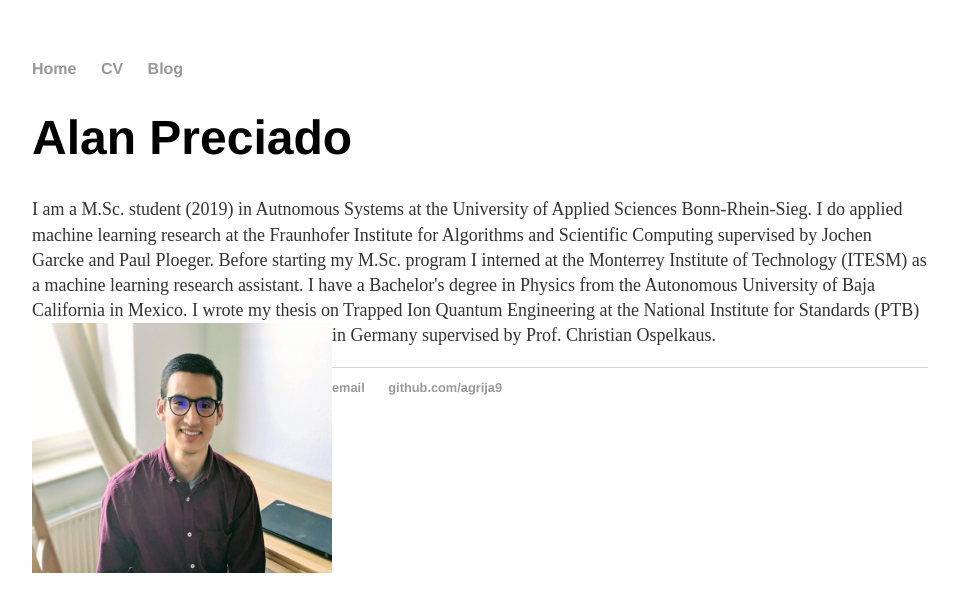
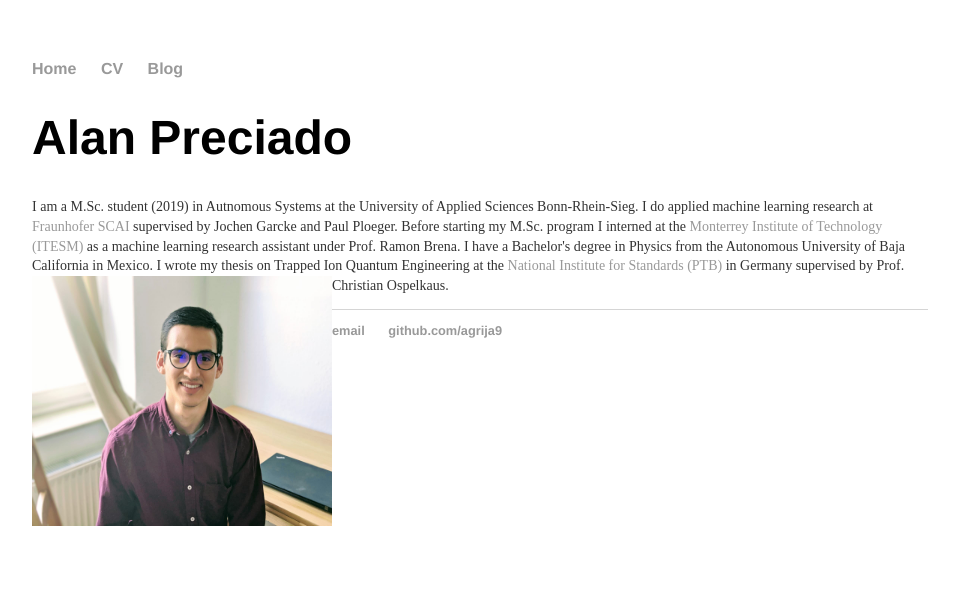
Before and after one commit to agrija9/agrija9.github.io, a Jekyll site: the page built from index.html, in a window 1280 px wide. Shown: the top 612 px of the page, without its empty margins (160-1119 px from the left). Built offline with Jekyll 4.4.1, drawn with Linux system fonts in a browser that asks for light colours.

Commit message:
Update index.html

```diff
--- a/index.html
+++ b/index.html
@@ -5,12 +5,15 @@
 
 <div class="blurb">
 	<h1>Alan Preciado</h1>
-	<p style="font-size:18px;" >I am a M.Sc. student (2019) in Autnomous Systems at the University of Applied Sciences Bonn-Rhein-Sieg.
-	   I do applied machine learning research at the Fraunhofer Institute for Algorithms and Scientific Computing supervised
-	   by Jochen Garcke and Paul Ploeger. Before starting my M.Sc. program I interned at the Monterrey Institute of Technology (ITESM)
-	   as a machine learning research assistant.
+
+
+	 <p style="font-size:14px;" >I am a M.Sc. student (2019) in Autnomous Systems at the University of Applied Sciences Bonn-Rhein-Sieg.
+	   I do applied machine learning research at <a href="https://www.scai.fraunhofer.de/en/business-research-areas/numerical-data-driven-prediction.html">Fraunhofer SCAI</a> supervised  by Jochen Garcke and Paul Ploeger.
+
+	   Before starting my M.Sc. program I interned at the  <a href="http://www.tecgradschool.mx/ramon-f-brena-phd">Monterrey Institute of Technology (ITESM) </a>  as a machine learning research assistant under Prof. Ramon Brena.
+
 	   I have a Bachelor's degree in Physics from the Autonomous University of Baja California in Mexico. I wrote my thesis on
-	   Trapped Ion Quantum Engineering at the National Institute for Standards (PTB) in Germany supervised by Prof. Christian Ospelkaus.
+	   Trapped Ion Quantum Engineering at the <a href="https://www.quantummetrology.de/equopt/staff/">National Institute for Standards (PTB)</a> in Germany supervised by Prof. Christian Ospelkaus.
 
 	<img src="images/profile.jpeg" alt="" style="float:left;width:300px;height:250px;">
 	</p>
```
